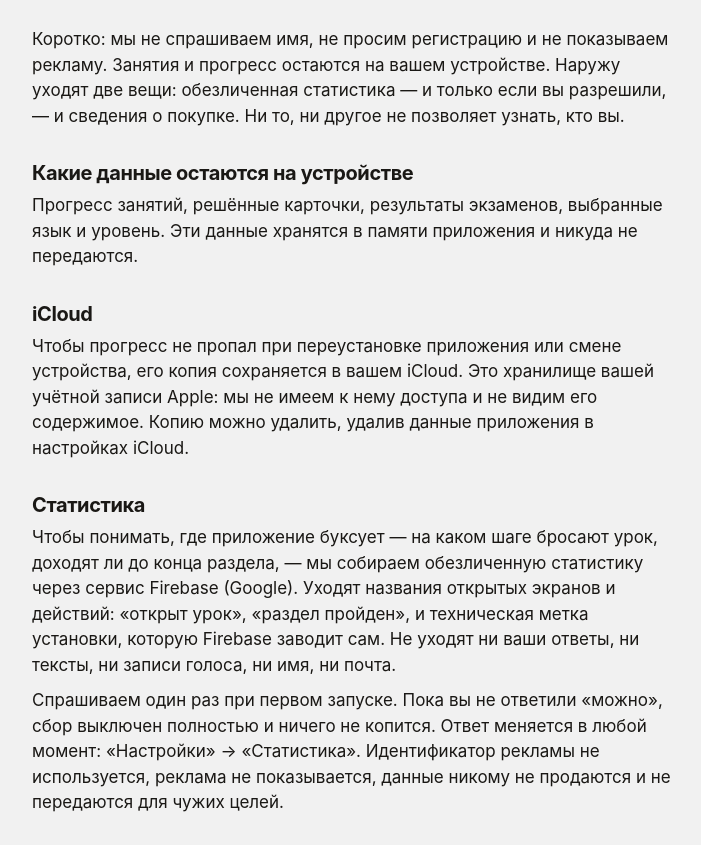
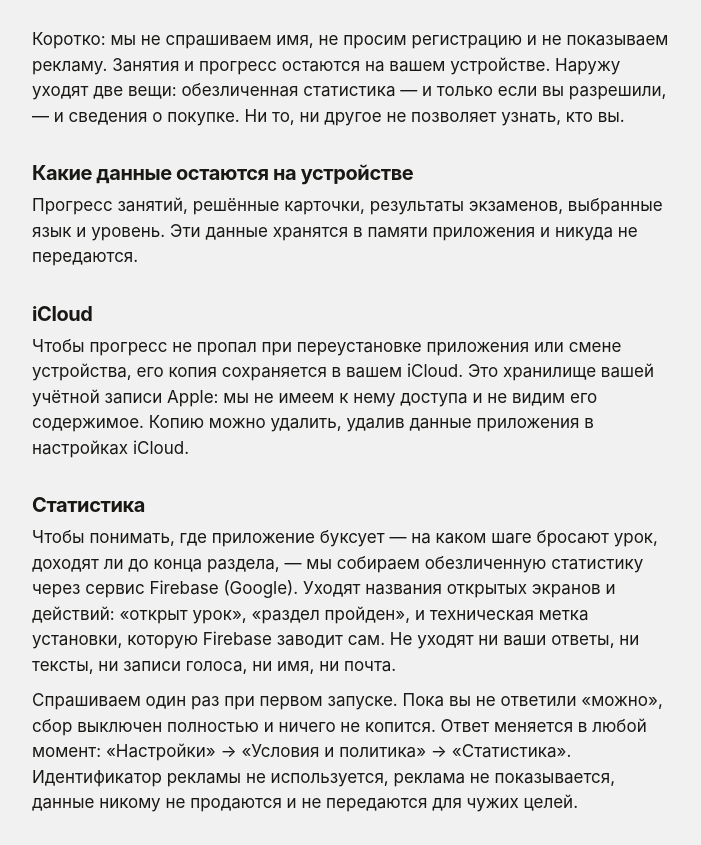
Before and after one commit to ajaeaemurd-oss/chapter, a plain HTML site: page privacy.html in a window 1280 px wide. Shown: the part 106-951 px from the top of the page, without its empty margins (288-989 px from the left). Drawn offline with Linux system fonts and the light colour scheme.

Commit message:
Страницы обновлены

```diff
--- a/privacy.html
+++ b/privacy.html
@@ -42,7 +42,7 @@
 ни ваши ответы, ни тексты, ни записи голоса, ни имя, ни почта.</p>
 <p>Спрашиваем один раз при первом запуске. Пока вы не ответили «можно», сбор
 выключен полностью и ничего не копится. Ответ меняется в любой момент:
-«Настройки» → «Статистика». Идентификатор рекламы не используется, реклама
+«Настройки» → «Условия и политика» → «Статистика». Идентификатор рекламы не используется, реклама
 не показывается, данные никому не продаются и не передаются для чужих целей.</p>
 
 <h2>Покупки</h2>
```
